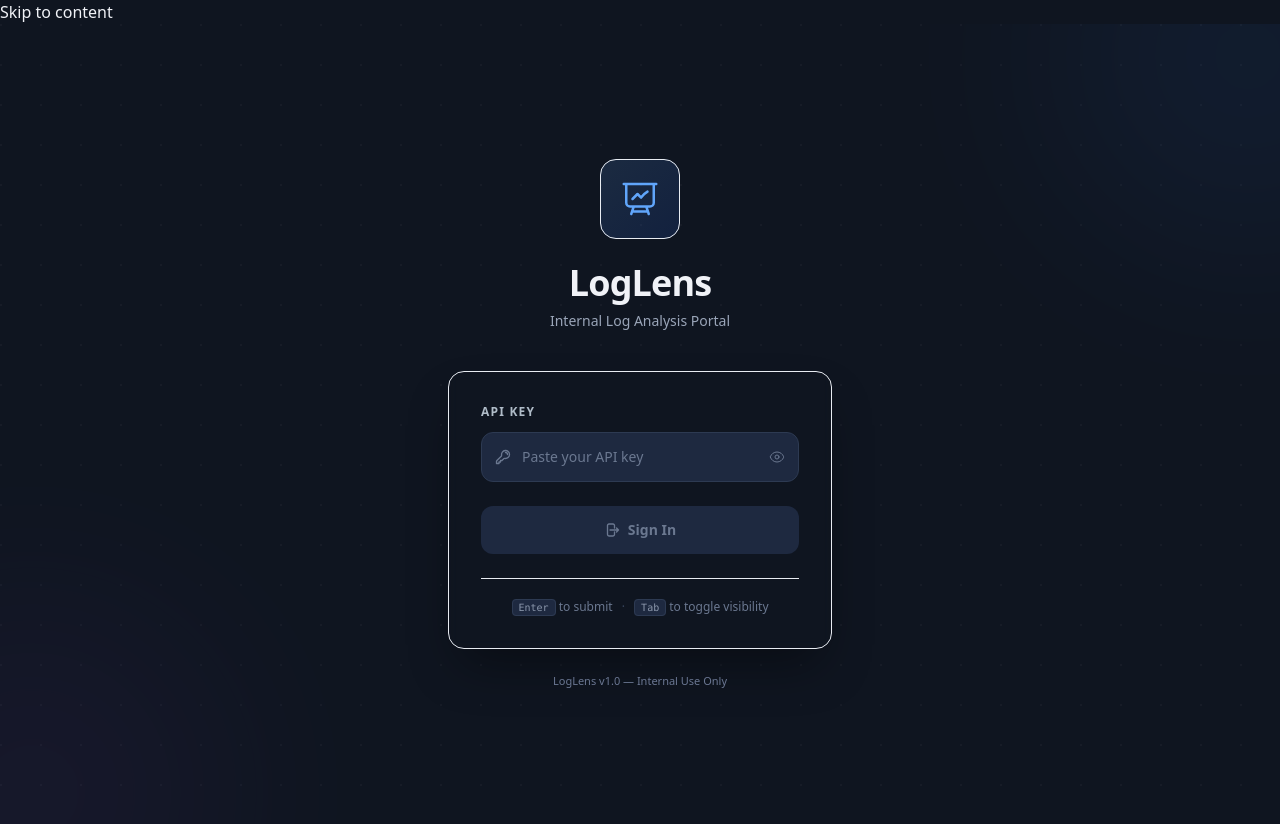
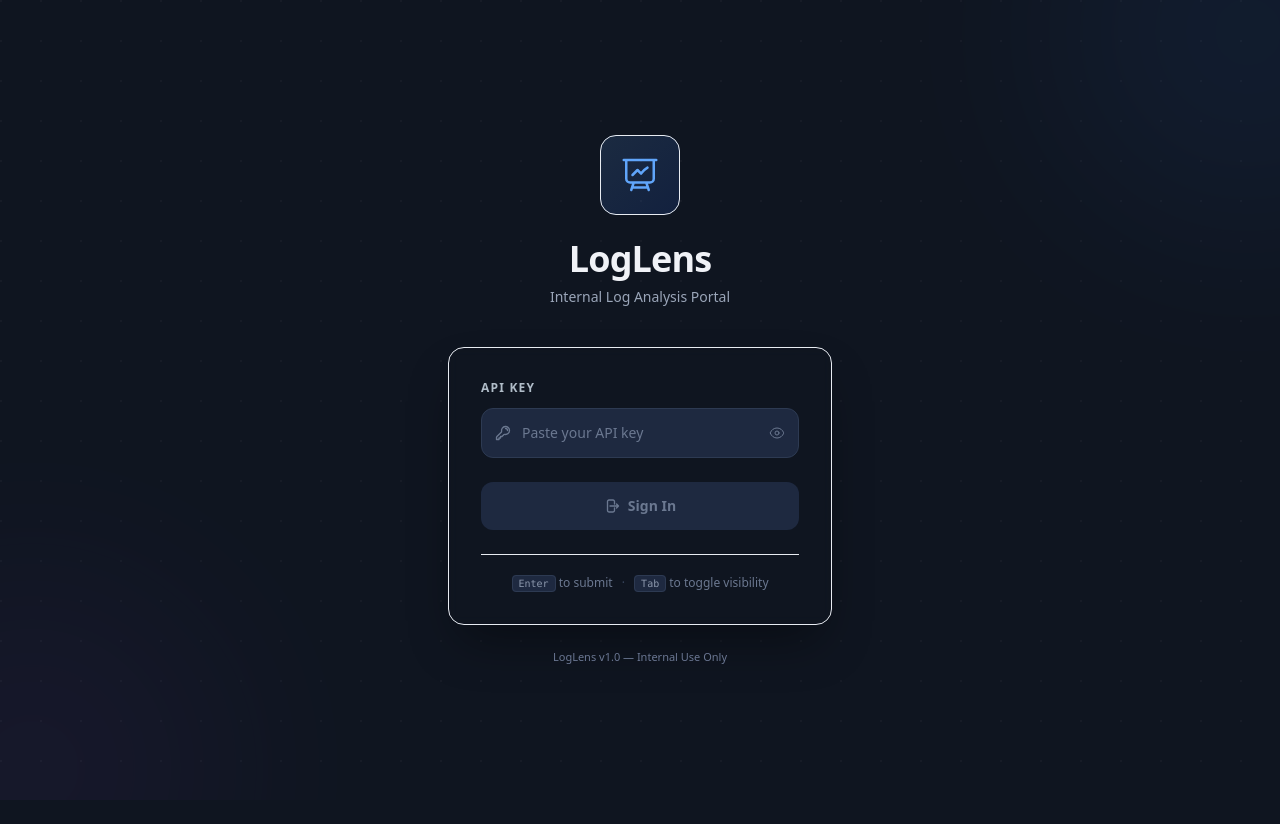
Before and after one commit to sario120/LogLens, a FastAPI app: page / in a window 1280 px wide. After the commit the page ends 762 px from the top, so only its background shows below. Run offline with FastAPI, Linux system fonts and the light colour scheme; some libraries are stand-ins or nearby versions.

Commit message:
fix: add sr-only CSS inline since Tailwind build omits it

```diff
--- a/templates/index.html
+++ b/templates/index.html
@@ -40,6 +40,8 @@ html:not(.dark) { --c-bg:#f8fafc; --c-surface:#ffffff; --c-surface-raised:#f1f5f
 .table-scroll thead th:first-child { background: var(--c-surface-raised); }
 .table-scroll tbody td:first-child { background: var(--c-surface); }
 .table-scroll tbody tr:hover td:first-child { background: var(--c-surface-raised); }
+.sr-only{position:absolute;width:1px;height:1px;padding:0;margin:-1px;overflow:hidden;clip:rect(0,0,0,0);white-space:nowrap;border-width:0}
+.sr-only:focus,.sr-only.focus\:not-sr-only:focus{position:fixed;width:auto;height:auto;padding:0.5rem 1rem;margin:0.5rem;overflow:visible;clip:auto;white-space:normal;z-index:999;top:0.5rem;left:0.5rem;background:var(--c-accent-mid);color:white;border-radius:0.5rem;font-size:0.875rem;font-weight:600;}
 </style>
 <script defer src="/static/js/alpine.min.js"></script>
 <script src="/static/js/chart.umd.min.js"></script>
```
